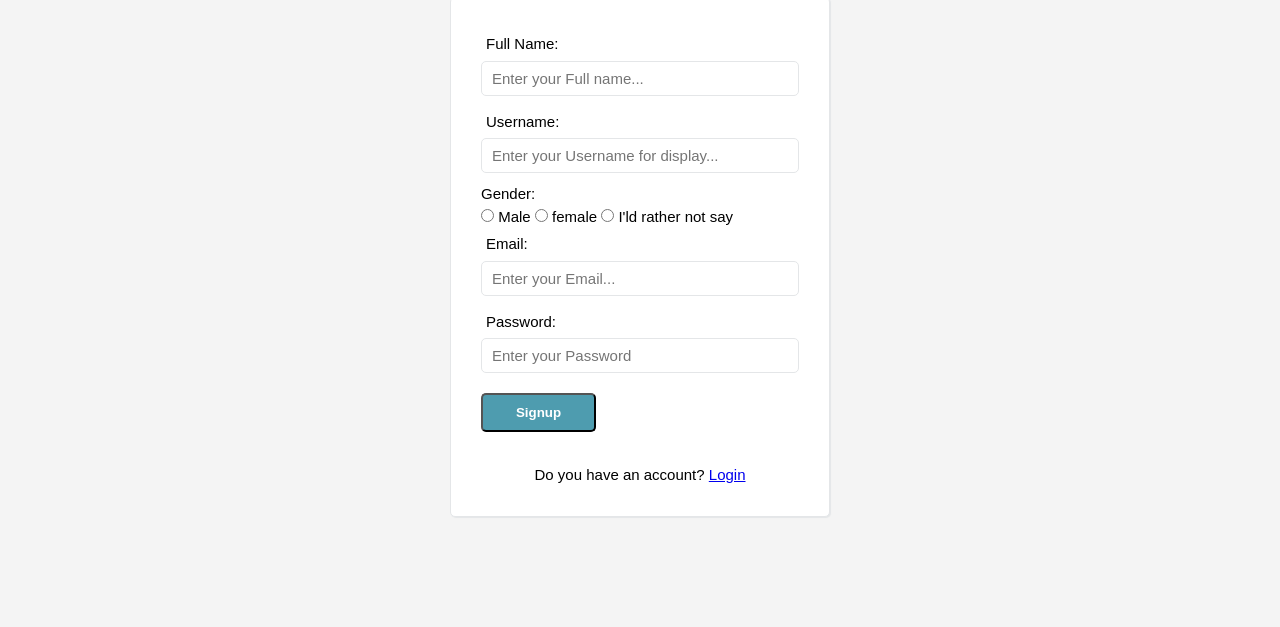
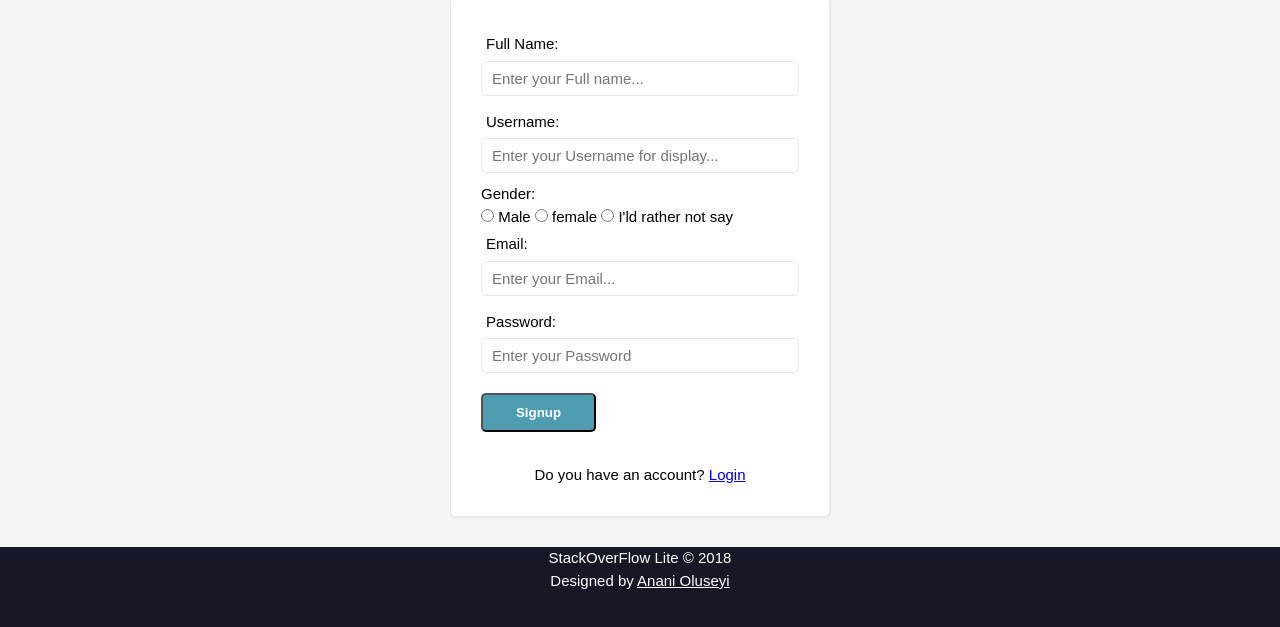
Before and after one commit to anasey01/stackoverflow-lite, a plain HTML site: page UI/signup.html in a window 1280 px wide. Shown: the part 161-788 px from the top of the page. Drawn offline with Linux system fonts and the light colour scheme.

Commit message:
Fixed footer on signup page

```diff
--- a/UI/css/signup.css
+++ b/UI/css/signup.css
@@ -1,5 +1,9 @@
 form{
     padding: 30px;
+}
+
+.form-card{
+    margin-bottom: 30px;
 }
 
 .label{
--- a/UI/signup.html
+++ b/UI/signup.html
@@ -47,5 +47,11 @@
                 <p id="login">Do you have an account? <a href="./login.html">Login </a></p>
             </form>
         </div>
+    <footer>
+        <div class="container">
+            <p>StackOverFlow Lite &copy; 2018</p>
+            <p>Designed by <span><a href="https://twitter.com/OluseyiAnani">Anani Oluseyi</a></span></p>
+        </div>
+    </footer>
 </body>
 </html>
```
